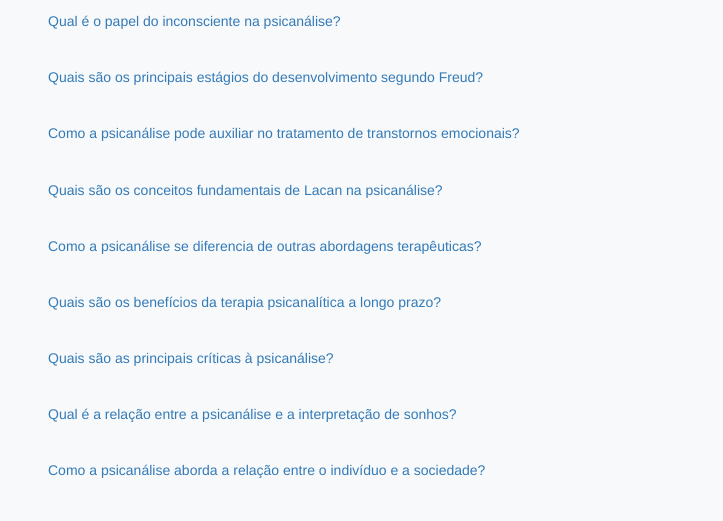
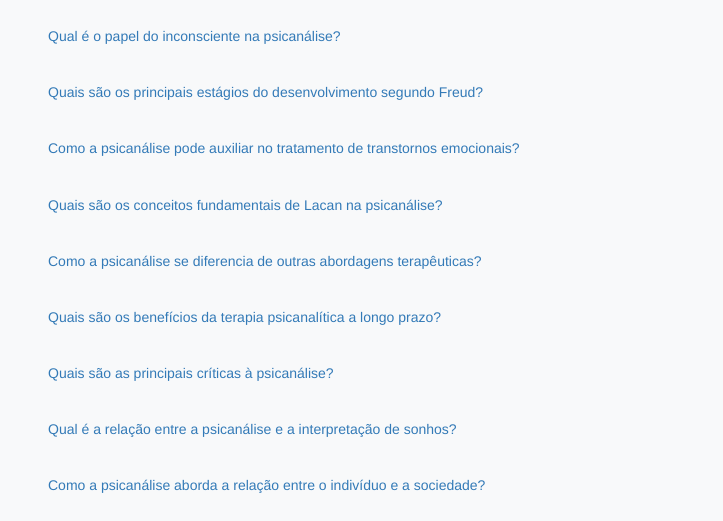
Before and after one commit to lima-anderson/lima-anderson.github.io, a plain HTML site: page faq.html in a window 1280 px wide. Shown: the part 204-725 px from the top of the page, without its empty margins (35-758 px from the left). Drawn offline with nearby package versions, Linux system fonts and the light colour scheme; files whose address does not match are found by name.

Commit message:
correção padding-top

```diff
--- a/estilo/estilo.css
+++ b/estilo/estilo.css
@@ -1,5 +1,9 @@
-html, .sobre-section, .blog-section, .faq-section, .contato-section, .services-section {
+body, html, .sobre-section, .blog-section, .faq-section, .contato-section, .services-section {
   background-color: #f8f9fa;
+}
+
+.services-section, .sobre-section, .blog-section, .faq-section, .contato-section {
+  padding-top: 15px;
 }
 
 #menu {
@@ -10,8 +14,7 @@
 .navbar {
     padding: 15px;
     font-size: 20px;
-
-  }
+}
 
 .navbar.navbar-expand-lg.navbar-light.bg-light {
   margin: 0px;
```
